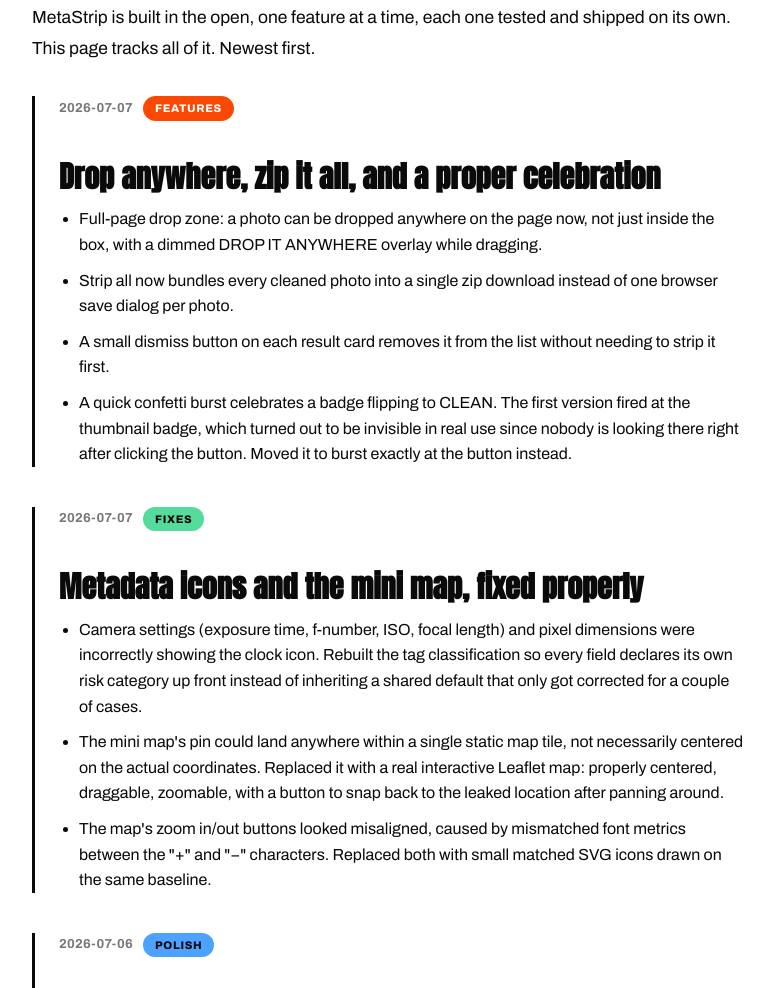
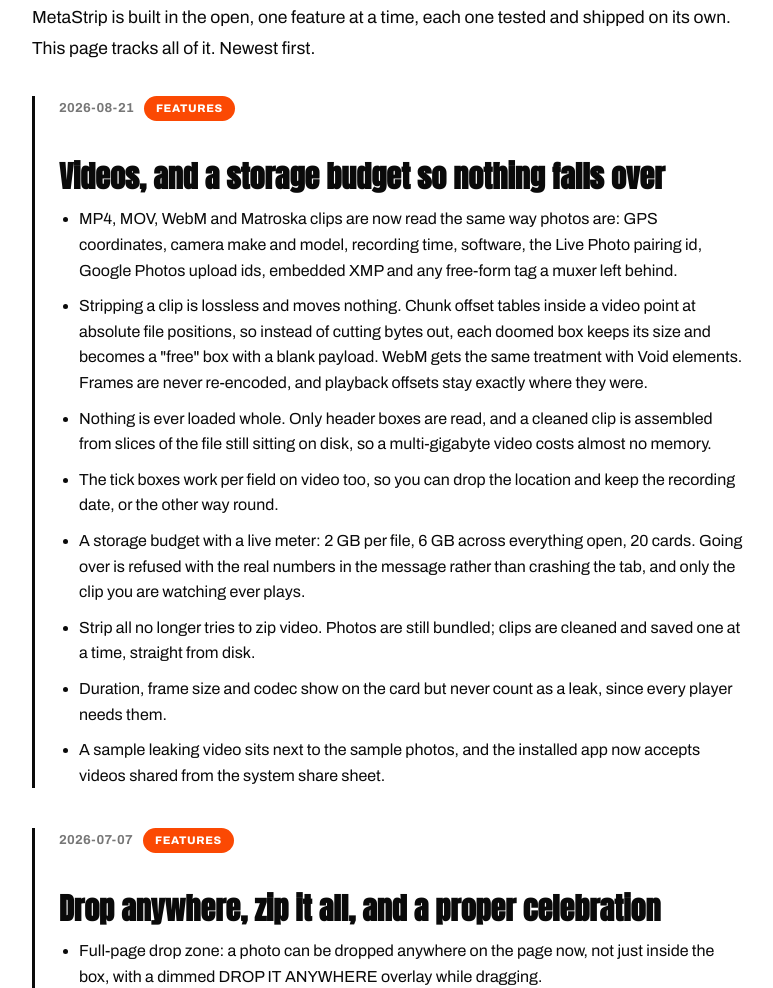
Before and after one commit to rawsun007/metastrip, a plain HTML site: page changelog.html in a window 1280 px wide. Shown: the part 314-1302 px from the top of the page, without its empty margins (252-1025 px from the left). Drawn offline with Linux system fonts and the light colour scheme; a script that the page names is missing.

Commit message:
docs: changelog entry for video support and the storage budget

```diff
--- a/changelog.html
+++ b/changelog.html
@@ -47,6 +47,24 @@
     <p>MetaStrip is built in the open, one feature at a time, each one tested and shipped on its own. This page tracks all of it. Newest first.</p>
 
     <div class="changelog">
+
+      <section class="changelog__entry">
+        <div class="changelog__date">
+          <span class="changelog__date-text">2026-08-21</span>
+          <span class="changelog__badge changelog__badge--feat">FEATURES</span>
+        </div>
+        <h2>Videos, and a storage budget so nothing falls over</h2>
+        <ul>
+          <li>MP4, MOV, WebM and Matroska clips are now read the same way photos are: GPS coordinates, camera make and model, recording time, software, the Live Photo pairing id, Google Photos upload ids, embedded XMP and any free-form tag a muxer left behind.</li>
+          <li>Stripping a clip is lossless and moves nothing. Chunk offset tables inside a video point at absolute file positions, so instead of cutting bytes out, each doomed box keeps its size and becomes a "free" box with a blank payload. WebM gets the same treatment with Void elements. Frames are never re-encoded, and playback offsets stay exactly where they were.</li>
+          <li>Nothing is ever loaded whole. Only header boxes are read, and a cleaned clip is assembled from slices of the file still sitting on disk, so a multi-gigabyte video costs almost no memory.</li>
+          <li>The tick boxes work per field on video too, so you can drop the location and keep the recording date, or the other way round.</li>
+          <li>A storage budget with a live meter: 2 GB per file, 6 GB across everything open, 20 cards. Going over is refused with the real numbers in the message rather than crashing the tab, and only the clip you are watching ever plays.</li>
+          <li>Strip all no longer tries to zip video. Photos are still bundled; clips are cleaned and saved one at a time, straight from disk.</li>
+          <li>Duration, frame size and codec show on the card but never count as a leak, since every player needs them.</li>
+          <li>A sample leaking video sits next to the sample photos, and the installed app now accepts videos shared from the system share sheet.</li>
+        </ul>
+      </section>
 
       <section class="changelog__entry">
         <div class="changelog__date">
```
